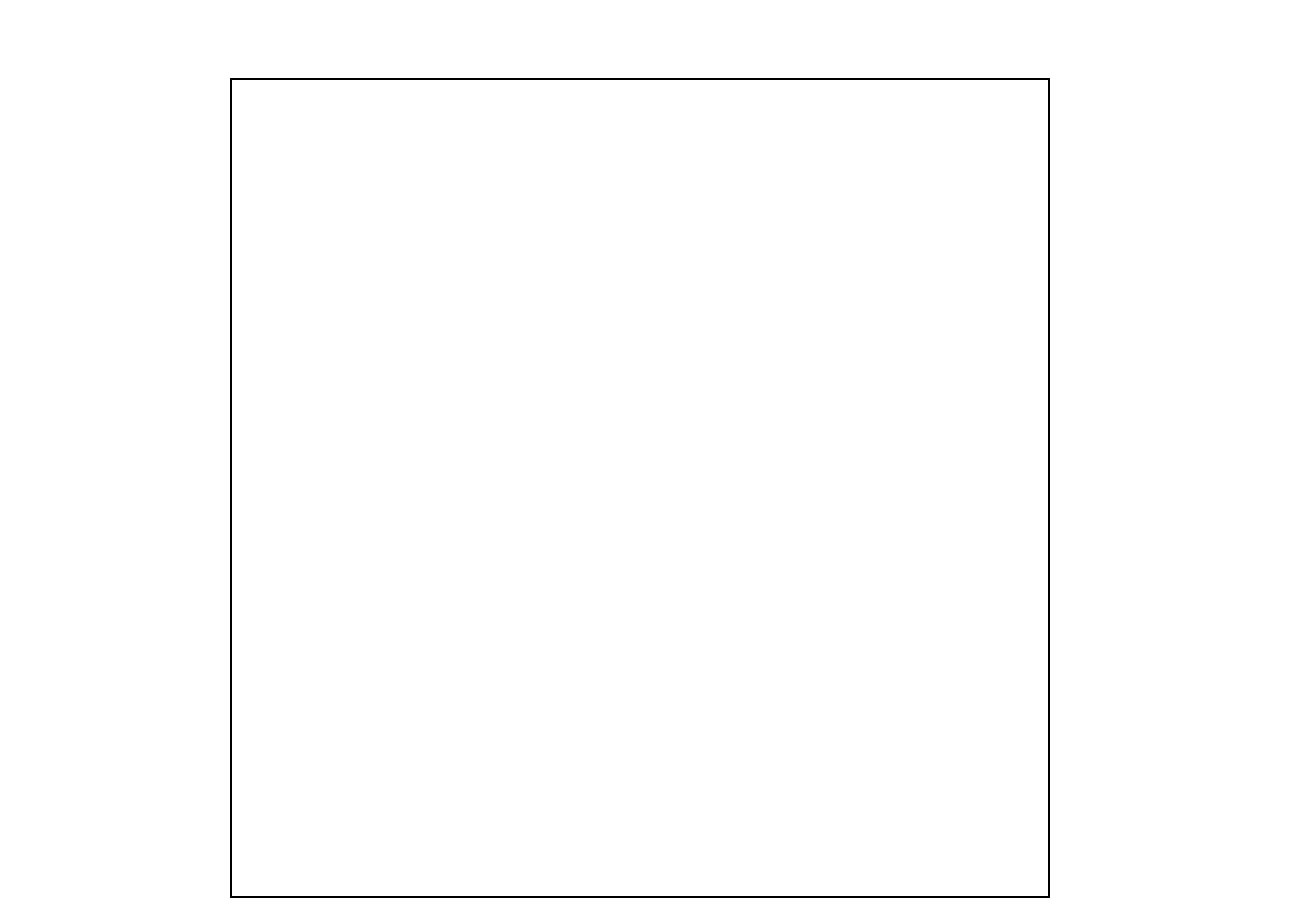
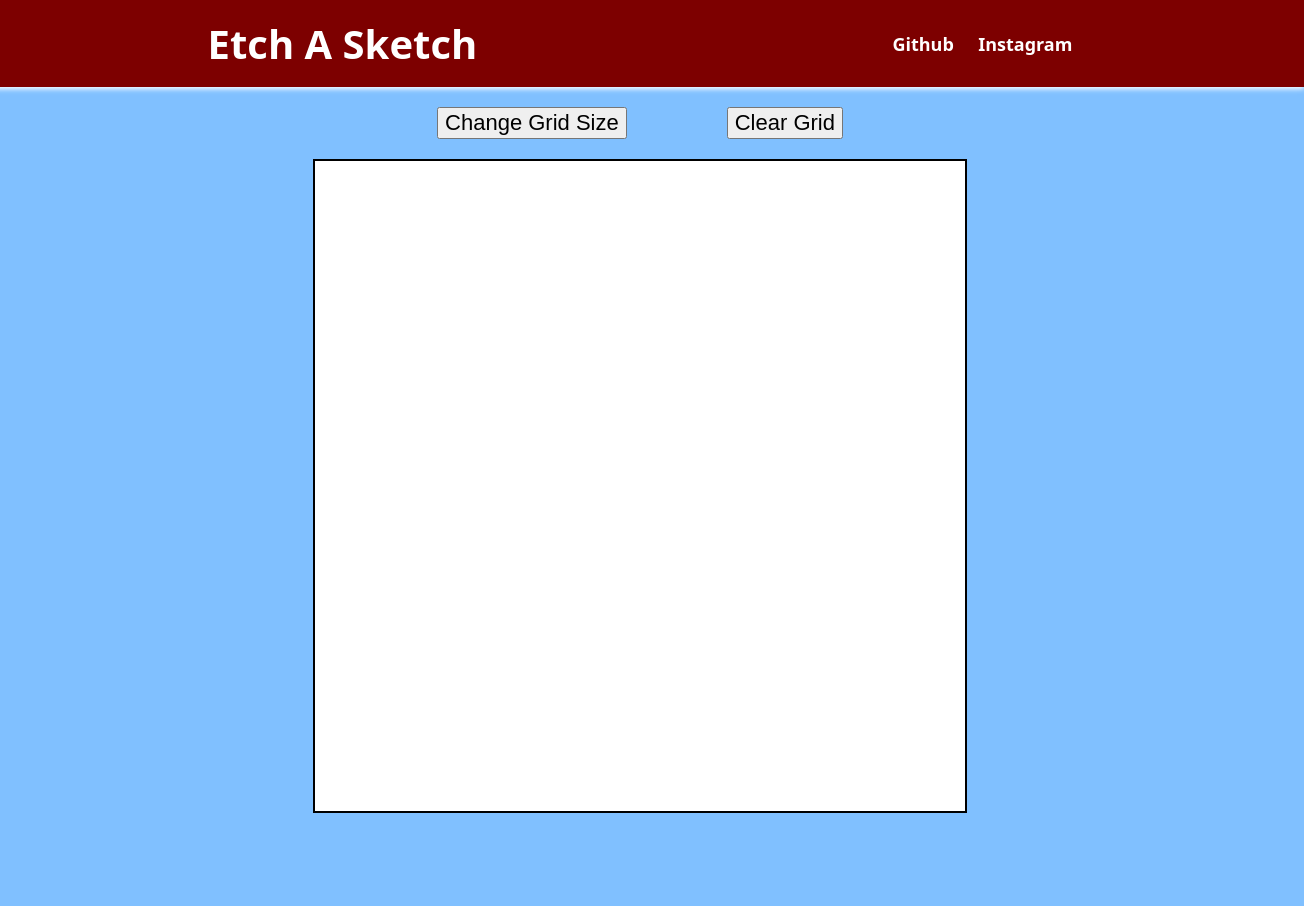
Before and after one commit to rohith-ig/etch-a-sketch, a plain HTML site: page index.html in a window 1280 px wide. Shown: the whole page, 1304 px wide, since content can reach past the window. After the commit the page ends 813 px from the top, so only its background shows below. Drawn offline with Linux system fonts and the light colour scheme.

Commit message:
Final commit Everything is working :))

```diff
--- a/index.html
+++ b/index.html
@@ -5,6 +5,19 @@
         <link rel="stylesheet" href="style.css">
     </head>
     <body>
+        <div class="header">
+            <div class="text">Etch A Sketch</div>
+            <div class="links">
+                <ul>
+                    <li><a href="https://www.github.com/rohith-legend" target="_blank">Github</a></li>
+                    <li><a href="https://www.instagram.com/rx.hith/" target="_blank">Instagram</a></li>
+                </ul>
+            </div>
+        </div>
+        <div class="button">
+        <button id="change">Change Grid Size</button>
+        <button id="clear">Clear Grid</button>
+        </div>
         <div id="container">
         </div>
     </body>
--- a/script.js
+++ b/script.js
@@ -1,9 +1,29 @@
 const container = document.getElementById("container");
-for (let i=0;i<256;i++) {
-    const el = document.createElement("div");
-    const value = 816/16;
-    el.style.width = `${value}px`;
-    el.style.height = `${value}px`;
-    el.onmouseover = () => el.style.backgroundColor = "red";
-    container.appendChild(el);
+let  grid = 10;
+function createGrid() {
+    container.innerHTML = '';
+    for (let i=0;i<(grid*grid);i++) {
+        const el = document.createElement("div");
+        const value = 650/grid;
+        el.style.width = `${value}px`;
+        el.style.height = `${value}px`;
+        el.onmouseover = () => el.style.backgroundColor = "red";
+        container.appendChild(el);
+    }
 }
+createGrid();
+const button = document.getElementById("change");
+button.onclick = () => {
+    let a = prompt("Change grid size: Enter a value from 1 to 100!","10");
+    while (a>100 || a<1) {
+        prompt("Enter a value between 1 and 100");
+        a = prompt("Change grid size: Enter a value from 1 to 100!","10");
+    }
+    grid = parseInt(a);
+    createGrid();
+
+}
+const button2 = document.getElementById("clear");
+button2.onclick = () => {
+    for (child of container.childNodes) child.style.backgroundColor = "white";
+}
--- a/style.css
+++ b/style.css
@@ -1,12 +1,60 @@
 body {
     display: flex;
-    justify-content: center;
+    flex-direction: column;
+    justify-content: flex-start;
+    align-items: center;
+    margin: 0;
+    background-color: rgb(128, 192, 255);
+    font-family: system-ui, -apple-system, BlinkMacSystemFont, 'Segoe UI', Roboto, Oxygen, Ubuntu, Cantarell, 'Open Sans', 'Helvetica Neue', sans-serif ;
 }
 #container {
-    width: 816px;
-    height: 816px;
+    background-color: white;
+    width: 650px;
+    height: 650px;
     border: 2px solid black;
-    margin-top: 70px;
     display: flex;
     flex-wrap: wrap;
 }
+.header {
+    width: 100%;
+    background-color: #7d0000;
+    display: flex;
+    justify-content: space-around;
+    padding: 1rem 1.5rem;
+    align-items: center;
+    margin: 0;
+    box-shadow: 0px 2px 5px white;
+}
+.header .text {
+    color: white;
+    font-weight: bold;
+    font-size: 40px;
+    margin: 0;
+}
+.header ul {
+    width: 180px;
+    list-style: none;
+    display: flex;
+    justify-content: space-between;
+    gap: 16px;
+    font-size: 18px;
+    margin: 0;
+    padding: 0;
+    color: white;
+    font-weight: bold;
+}
+.header a {
+    color: white;
+    text-decoration: none;
+}
+.button {
+    border-radius: 0.7rem;
+    display: flex;
+    justify-content: space-between;
+    gap: 100px;
+}
+#change,#clear {
+    font-size: 22px;
+    margin: 20px 0;
+    cursor:pointer;
+}
```
